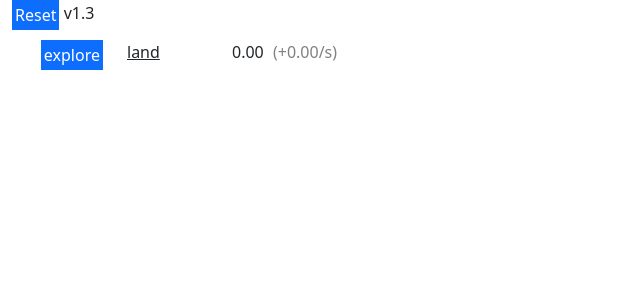
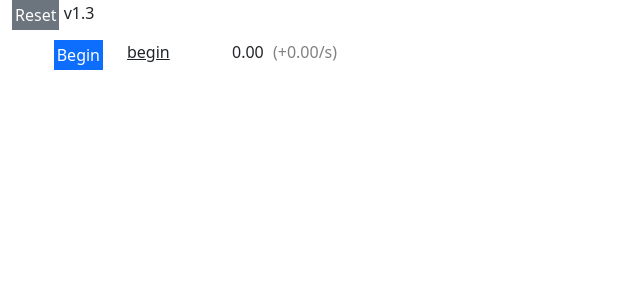
Before and after one commit to gcottrell13/idlefactorygame, a React app: page / in a window 1280 px wide. Shown: the top 300 px of the page, without its empty margins (0-640 px from the left). Built offline with nearby package versions, Linux system fonts and the light colour scheme.

Commit message:
rework beginning land

```diff
--- a/src/assembly.ts
+++ b/src/assembly.ts
@@ -118,6 +118,9 @@ export function useProduction(ticksPerSecond: number) {
     function addToTotal(itemName: Items, recipeCount: number): boolean {
         if (GAME.sideProducts(itemName).length > 0) {
             for (let i = 0; i < recipeCount; i++) {
+
+                const itemsChosen: Items[] = [];
+
                 GAME.sideProducts(itemName).forEach(sideProduct => {
                     const total = _.sum(values(sideProduct));
                     let runningTotal = 0;
@@ -125,13 +128,20 @@ export function useProduction(ticksPerSecond: number) {
                         const k = key as Items;
                         runningTotal += sideProduct[k] ?? 0;
                         if (Math.random() <= (runningTotal / total)) {
-                            if (hasStorageCapacity(k, 1))
-                                addAmount(k, 1);
+                            itemsChosen.push(k);
                             return false;
                         }
                     });
                 });
+
+                if (itemsChosen.every(x => hasStorageCapacity(x, 1))) {
+                    itemsChosen.forEach(x => addAmount(x, 1));
+                }
+                else {
+                    return false;
+                }
             }
+            return true;
         }
         else {
             if (hasStorageCapacity(itemName, recipeCount)) {
--- a/src/index.tsx
+++ b/src/index.tsx
@@ -271,7 +271,7 @@ function App() {
 
     return (
         <Container fluid className={'game-container'}>
-            <Button onClick={resetAll}>Reset</Button> <span>{VERSION}</span>
+            <Button onClick={resetAll} variant={'secondary'}>Reset</Button> <span>{VERSION}</span>
             {parts}
         </Container>
     );
--- a/src/values.ts
+++ b/src/values.ts
@@ -2,6 +2,8 @@ import { SMap, keys, mapValues } from "./smap";
 
 const timePerRecipe = {
     '': 0,
+
+    'begin': 0,
 
     'land': 10,
     'wet-land': 0,
@@ -339,6 +341,7 @@ export type partialItems<T> = { [p in Items]?: T };
 
 const recipes: Recipes = {
     '': {},
+    'begin': {},
 
     'land': {},
     'wet-land': {},
@@ -525,11 +528,13 @@ const unlockedWith: partialItems<Items[]> = {
     'research-box3': ['research-box2'],
     'research-box4': ['research-box3'],
     'research-box5': ['research-box4'],
+
+    'land': ['begin'],
 };
 
 const hideOnBuy: Items[] = [
     ...keys(recipes).filter(x => x.startsWith('research-')),
-
+    'begin',
 ];
 
 const assemblerSpeeds = {
@@ -555,6 +560,7 @@ const assemblerSpeeds = {
 } satisfies { [p in Items]?: number };
 
 const requiredBuildings: { [p in Items]: (keyof typeof assemblerSpeeds | 'by-hand')[] } = {
+    'begin': ['by-hand'],
     "adamantium-drill": ['manufacturer'],
     "advanced-circuit": ['assembler'],
     "crushed-uranium": ['rock-crusher'],
@@ -606,11 +612,11 @@ const requiredBuildings: { [p in Items]: (keyof typeof assemblerSpeeds | 'by-han
     science5: ['by-hand', 'manufacturer'],
     seed: ['by-hand'],
     u235: ['centrifuge'],
-    centrifuge: ['by-hand', 'manufacturer'],
+    centrifuge: ['manufacturer'],
     'u234': [],
     'slag': [],
 
-    'land': ['by-hand', 'explorer'],
+    'land': ['explorer'],
     'wet-land': [],
     'dry-land': [],
     'rocky-land': [],
@@ -686,7 +692,14 @@ const requiredBuildings: { [p in Items]: (keyof typeof assemblerSpeeds | 'by-han
  */
 const sideProducts: partialItems<partialItems<number>[]> = {
     'land': [
-        { 'rocky-land': 2, 'wet-land': 1, 'dry-land': 2, 'stony-land': 1 },
+        { 'rocky-land': 1 },
+        { 'stony-land': 1 },
+        { 'wet-land': 1 },
+        { 'dry-land': 1 },
+    ],
+    'begin': [
+        { 'begin': 1, },
+        { 'explorer': 1 },
     ],
     'water': [
         { 'water': 1 },
@@ -710,6 +723,7 @@ const byHandVerbs: { [p in Items]?: string } = {
     'coal': 'gather',
     'seed': 'gather',
     'land': 'explore',
+    'begin': 'Begin',
 };
 
 const storageSizes = {
@@ -729,8 +743,8 @@ const itemsCanBeStoreIn: { [p in Items]?: (keyof typeof storageSizes)[] | undefi
     "rocky-land": [],
     "stony-land": [],
     "wet-land": [],
-    excavator: [],
-    explorer: [],
+    excavator: ['box4'],
+    explorer: ['box4'],
     land: [],
     sand: [],
     science0: ['box'],
```
